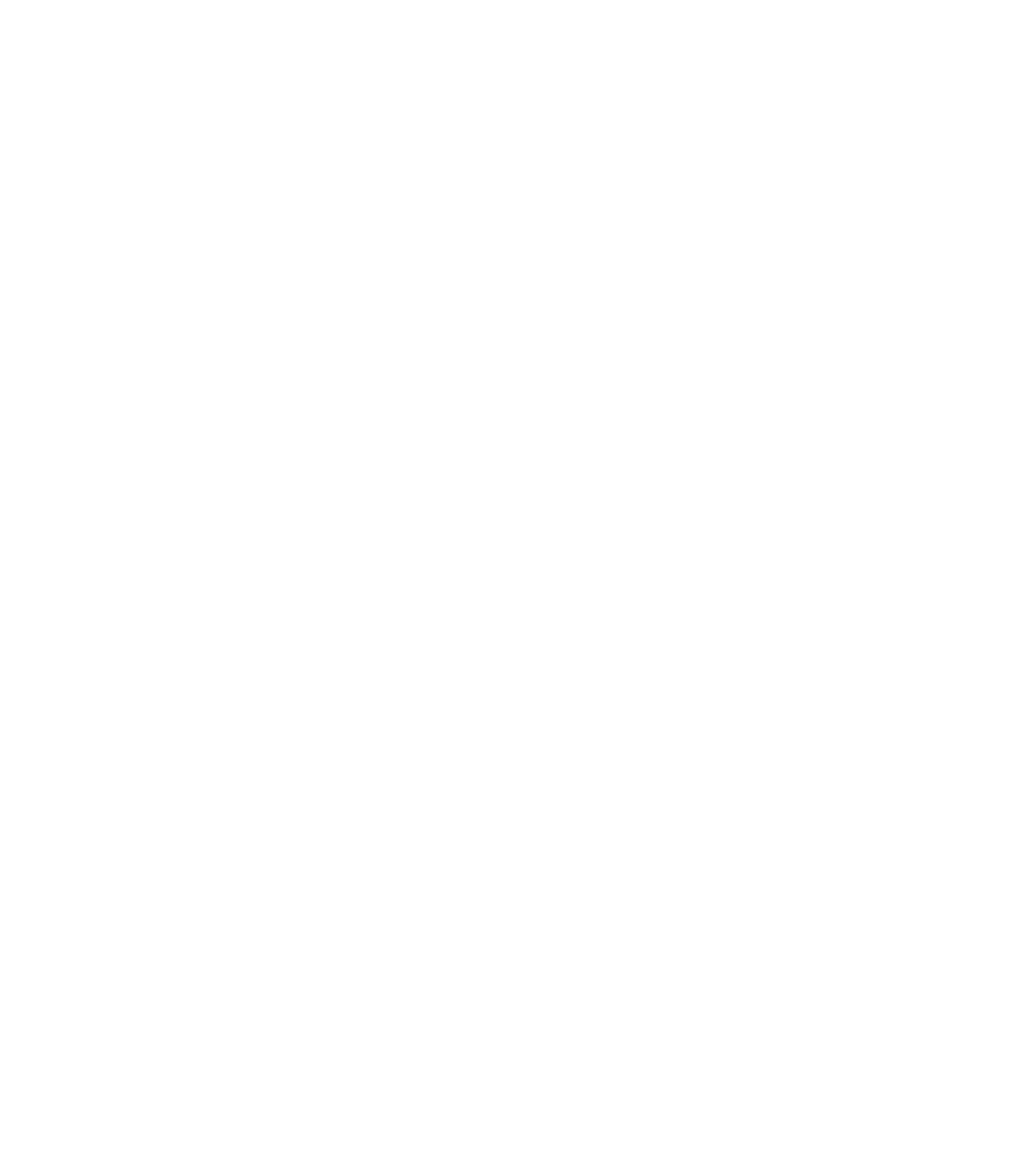
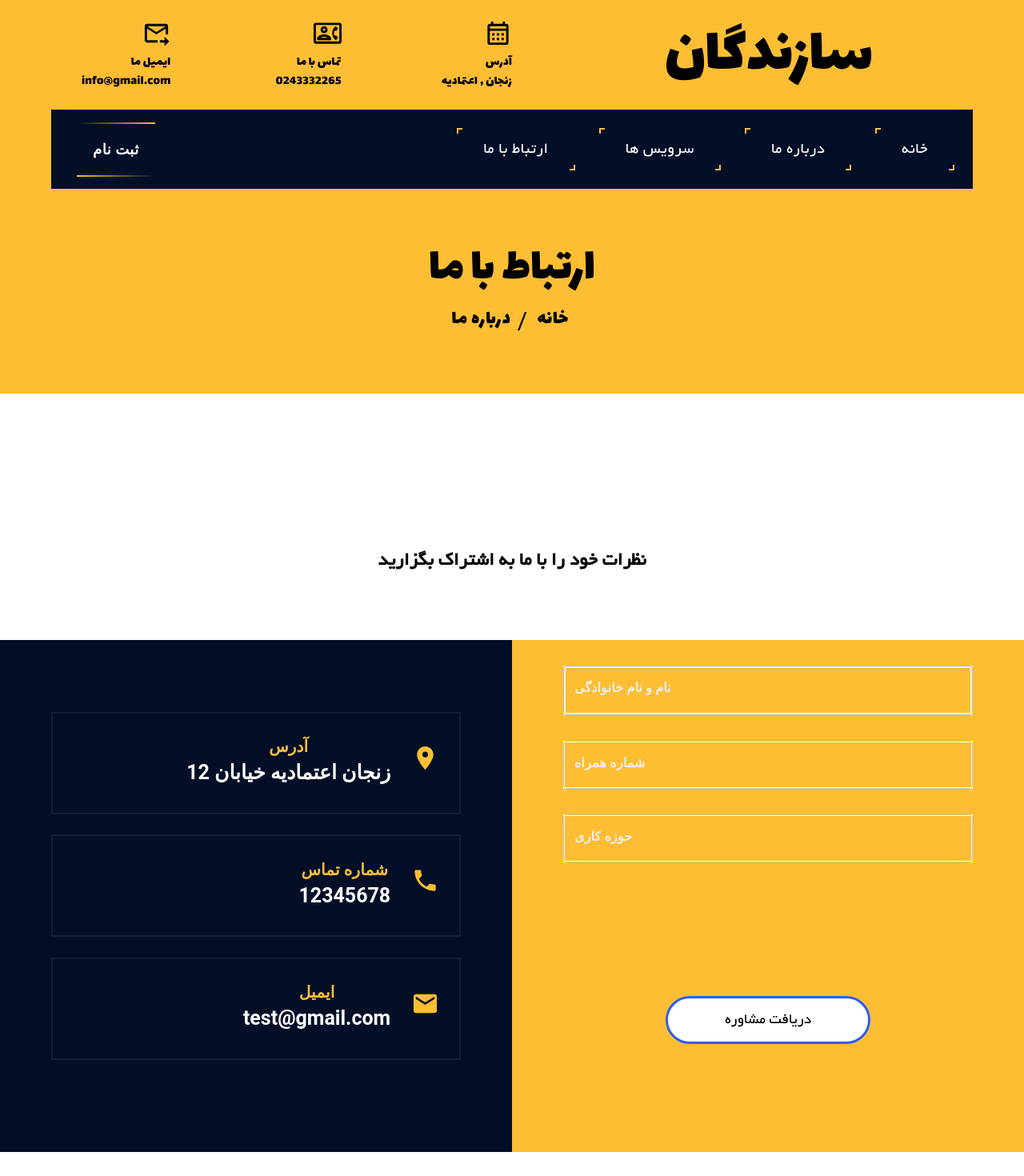
Before and after one commit to EmadARN/worker-yab, a React (Create React App) app: page /ContactUs in a window 1280 px wide. Before the commit this address had no page. Shown: the top 1470 px of the page at 80% size. Before the commit the page ends 800 px from the top, so only its background shows below. Built offline with nearby package versions, Linux system fonts and the light colour scheme.

Commit message:
contatcUS page has bee maded

```diff
--- a/package.json
+++ b/package.json
@@ -10,6 +10,7 @@
     "@testing-library/jest-dom": "^5.17.0",
     "@testing-library/react": "^13.4.0",
     "@testing-library/user-event": "^13.5.0",
+    "animate.css": "^4.1.1",
     "react": "^18.2.0",
     "react-countup": "^6.4.2",
     "react-dom": "^18.2.0",
--- /dev/null
+++ b/src/Pages/ContactUs.jsx
@@ -0,0 +1,128 @@
+import React from 'react'
+import TopBarCss from '../components/topbarcss/TopBarCss'
+import { Button, Grid, Typography } from '@mui/material'
+import CalendarMonthOutlinedIcon from "@mui/icons-material/CalendarMonthOutlined";
+import ContactPhoneOutlinedIcon from "@mui/icons-material/ContactPhoneOutlined";
+import ForwardToInboxOutlinedIcon from "@mui/icons-material/ForwardToInboxOutlined";
+import NavBar from "../components/NavBarCss/NavBar";
+import { Link } from 'react-router-dom';
+import Contactus from '../components/Contact Us/Contact-us'
+import LocationOnIcon from '@mui/icons-material/LocationOn';
+import LocalPhoneIcon from '@mui/icons-material/LocalPhone';
+import EmailIcon from '@mui/icons-material/Email';
+import {Footer} from '../components/Footer/Footer'
+
+const ContactUs = (display) => {
+  return (
+<>
+<Grid
+        container
+        xs={12}
+        sx={{
+          backgroundColor: "#fdbe33",
+
+        }}
+      >
+        <Grid
+          item
+          xs={12}
+          sm={12}
+          md={6}
+          lg={6}
+          xl={6}
+          sx={{
+            textAlign: { xs: "center", sm: "center", md: "0" },
+            mt: 3,
+          }}
+        >
+          <Typography
+            variant="h1"
+            fontFamily="Lalezar"
+            fontWeight="1.5"
+            sx={{ fontSize: { xs: "50px", md: "80px" } }}
+          >
+            سازندگان
+          </Typography>
+        </Grid>
+
+        <Grid
+          container
+          xs={4}
+          sm={4}
+          md={5}
+          lg={6}
+          xl={6}
+          sx={{
+            display: { xs: "none", sm: "none", md: "flex" },
+            fontSize: { md: "25px", lg: "20px" },
+            mt: 3,
+          }}
+        >
+          <Grid item xs={4}>
+            <CalendarMonthOutlinedIcon fontSize="large" />
+
+            <Typography fontFamily="Lalezar">آدرس</Typography>
+
+            <Typography fontFamily="Lalezar">زنجان , اعتمادیه</Typography>
+          </Grid>
+
+          <Grid item xs={4}>
+            <ContactPhoneOutlinedIcon fontSize="large" />
+            <Typography fontFamily="Lalezar">تماس با ما</Typography>
+
+            <Typography fontFamily="Lalezar">0243332265</Typography>
+          </Grid>
+
+          <Grid item xs={4}>
+            <ForwardToInboxOutlinedIcon fontSize="large" />
+            <Typography fontFamily="Lalezar">ایمیل ما</Typography>
+
+            <Typography fontFamily="Lalezar">info@gmail.com</Typography>
+          </Grid>
+        </Grid>
+        <NavBar display={display} />
+
+        <Grid sx={{display:"flex",justifyContent:"center",alignItems:"center",margin:"5% auto",flexDirection:"column"}}>
+        <Typography fontFamily="Lalezar" variant='h2' >ارتباط با ما</Typography>
+        <Grid sx={{display:"flex",alignItems:"center"}}>
+            <Link to={"/"}><Button sx={{color:"black",fontSize:"25px",fontFamily:"Lalezar",'&:hover':{color:"#fff"}}}>خانه</Button></Link>
+            <Typography sx={{fontSize:"30px"}}>/</Typography>
+            <Link to={ "/About"}><Button sx={{color:"black",fontSize:"25px",fontFamily:"Lalezar",'&:hover':{color:"#fff"}}}>درباره ما</Button></Link>
+        </Grid>
+        </Grid>
+      </Grid>
+
+      <Grid sx={{display:"flex",alignItems:"center",justifyContent:"center",mt:"15%",mb:{xs:"20%",md:'0'}}}>
+<Typography fontFamily="Yekan" fontSize="24px" fontWeight="bold" whiteSpace="nowrap">نظرات خود را با ما به اشتراک بگزارید
+</Typography>
+      </Grid>
+
+<Grid>
+ <Contactus
+  data={
+    [
+      {id:1,icon:<LocationOnIcon sx={{fontSize:"35px"}}/>,title:'آدرس',info:"زنجان اعتمادیه خیابان 12"},
+      {id:2,icon:<LocalPhoneIcon sx={{fontSize:"35px"}}/>,title:'شماره تماس',info:"12345678"},
+     {id:3,icon:<EmailIcon sx={{fontSize:"35px"}}/>,title:'ایمیل',info:"test@gmail.com"}
+   ]
+  }   />
+</Grid>
+
+
+<Footer
+page1 = {"درباره ما"}
+page2={"ارتباط با ما"}
+page3={"خدمات"}
+services1={"خدمات مکانیکی"}
+services2={"کارگران ساختمانی"}
+address={'اعتمادیه.خیابان اول عربی'}
+phNumber={"0919123456"}
+email={"test1@gmail.com"}
+/>
+
+
+</>
+  )
+}
+
+export default ContactUs
--- a/src/Pages/Home.js
+++ b/src/Pages/Home.js
@@ -3,18 +3,20 @@
 import RightBar from "../components/RightBar/RightBar";
 import BtnAnimation from "../components/BtnAnimation/BtnAnimation";
 import OurService from "../components/OurService/OurService";
-import { Container, Grid } from "@mui/material";
+import { Button, Container, Grid } from "@mui/material";
 import ImageSlider from "../components/carousel/ImageSlider";
 import Fact from "../components/Fact/Fact";
 import About from "../components/About/About";
 import FAQs from "../components/faqs/FAQs";
 import {Footer} from '../components/Footer/Footer'
+import ArrowUpwardIcon from '@mui/icons-material/ArrowUpward';
+import Link from "@mui/material/Link/Link";
 
 const Home = () => {
   return (
     <>
       <TopBarCss />
-      <Grid container>
+      <Grid container >
         <Grid xs={2}>
           <RightBar />
         </Grid>
@@ -36,6 +38,9 @@
           </Grid>
         </Grid>
 
+
+        <Link sx={{mt:"10%",background:"#315CFD",borderRadius:"50%"}} href="#">  <Button ><ArrowUpwardIcon sx={{color:'white',fontSize:"25px"}}/></Button></Link>
+
         <Footer
          page1 = {"درباره ما"}
          page2={"ارتباط با ما"}
@@ -47,7 +52,11 @@
          email={"test1@gmail.com"}
 
         />
+
+
+
       </Grid>
+
     </>
   );
 };
--- a/src/Routes.js
+++ b/src/Routes.js
@@ -2,6 +2,7 @@
 import SignUpPage from "./Pages/SignUpPage";
 import AboutPage from "./Pages/AboutPage";
 import ServicesPage from "./Pages/ServicesPage";
+import ContactUs from "./Pages/ContactUs";
 const routes = [
   { path: "/", element: <Home /> },
   { path: "/About", element: <AboutPage /> },
@@ -13,5 +14,9 @@
     path: "/ServicesPage",
     element: <ServicesPage />,
   },
+  {
+    path: "/ContactUs",
+    element:<ContactUs/>
+  }
 ];
 export default routes;
--- a/src/components/Footer/Footer.jsx
+++ b/src/components/Footer/Footer.jsx
@@ -5,16 +5,19 @@
  import LocationOnIcon from '@mui/icons-material/LocationOn';
  import PhoneIcon from '@mui/icons-material/Phone';
  import EmailIcon from '@mui/icons-material/Email';
+ import ArrowUpwardIcon from '@mui/icons-material/ArrowUpward';
+
 const FotterGrid =styled('grid')(({theme})=>({
     width:'100%',
     height:'100%',
     backgroundColor:"#030F27",
 
-    marginTop:"100px",
+
 
     [theme.breakpoints.down('md')]:{
       flexDirection:"column",
       justifyContent:"space-around",
+
 
     }
 
@@ -46,6 +49,7 @@
 export const Footer = (props) => {
   return (
     <>
+
     <FotterGrid >
 <Grid container sx={{    display:"flex",
     justifyContent:"space-evenly",borderBottom:"3px solid white"}}>
--- a/src/components/carousel/ImageSlider.jsx
+++ b/src/components/carousel/ImageSlider.jsx
@@ -101,7 +101,7 @@
                 }}
               >
                 <Typography
-
+               className="animate__animated animate__backInLeft"
                   variant="h4"
                   sx={{
                     color: "#fff",
@@ -112,7 +112,7 @@
                   {image.text}
                 </Typography>
                 <Typography
-
+                className="animate__animated animate__backInRight"
                 variant="h2"
                   sx={{mb:"10%", color: "#fff", fontWeight: "bold", fontSize:{xs:"25px",sm:"35px",md:"45px",whiteSpace:'nowrap'}}}
                 >
```
